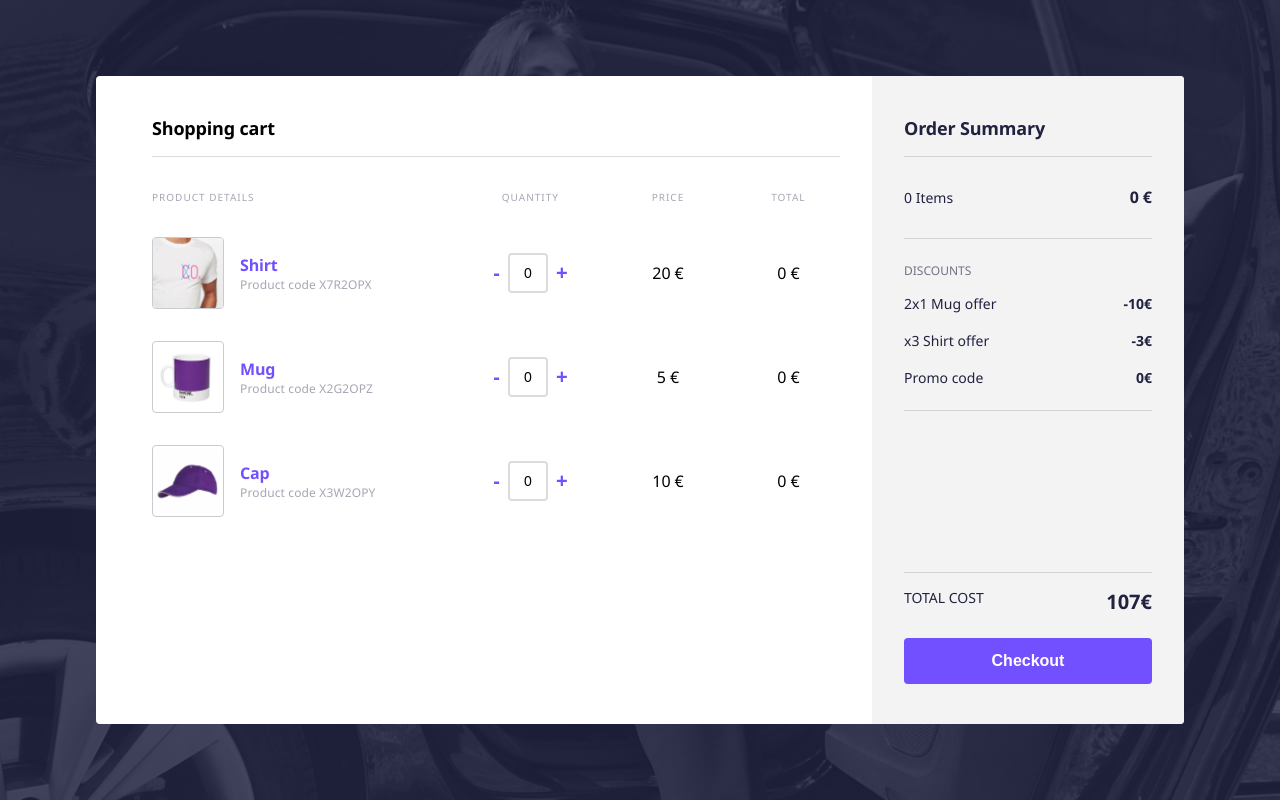
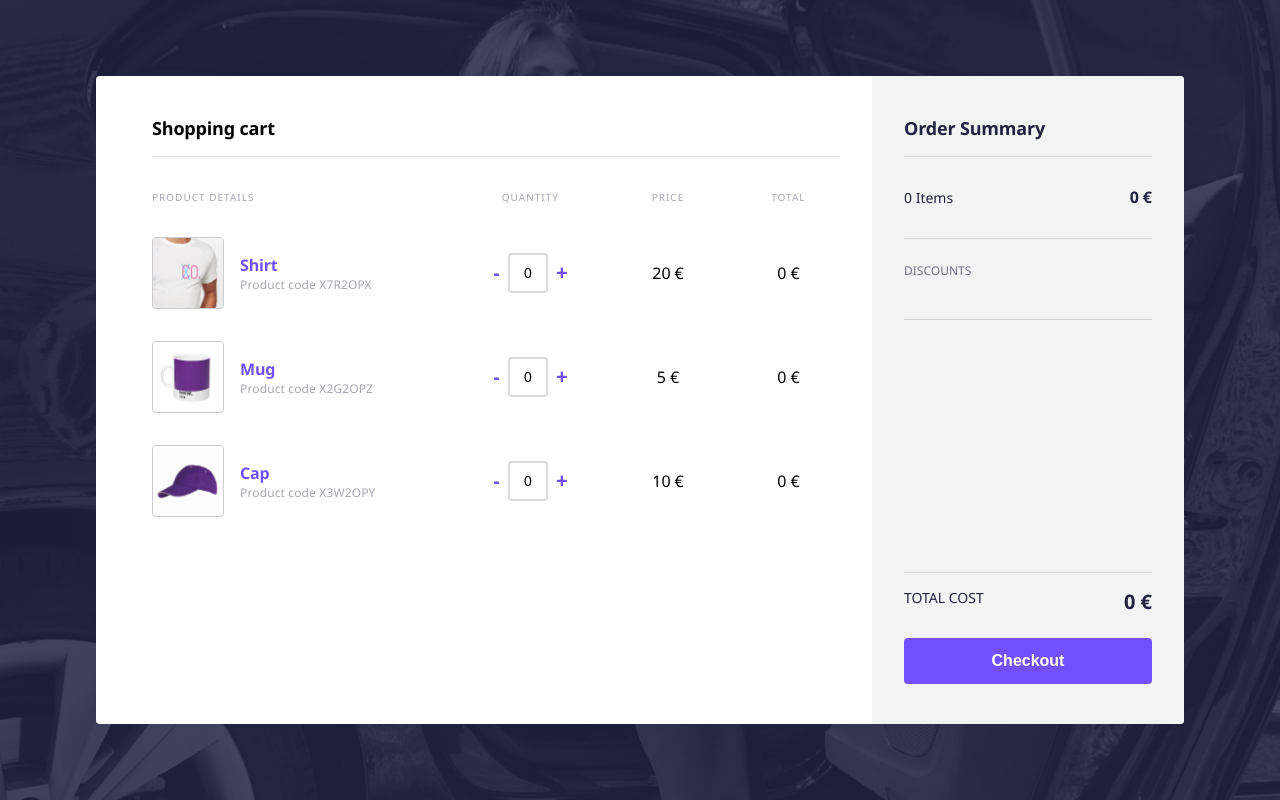
Before and after one commit to bviala/sct-test, a Vue app: page / in a window 1280 px wide. Built offline with nearby package versions, Linux system fonts and the light colour scheme.

Commit message:
discounts + final price

```diff
--- a/src/api/shop.js
+++ b/src/api/shop.js
@@ -22,3 +22,22 @@ export const products = [
     price: 10
   }
 ]
+
+const XplusYDiscountFactory = (X, Y) => (itemQuantity, itemPrice) => Math.trunc(itemQuantity / (X + Y)) * itemPrice
+const BulkDiscountFactory = (treshold, cut) => (itemQuantity, itemPrice) => itemQuantity >= treshold ? itemQuantity * itemPrice * cut : 0
+
+const TwoForOne = XplusYDiscountFactory(1, 1)
+const Bulk = BulkDiscountFactory(3, 0.05)
+
+export const discounts = [
+  {
+    scope: ['X7R2OPX', 'X3W2OPY'],
+    name: '2for1',
+    function: TwoForOne
+  },
+  {
+    scope: ['X7R2OPX', 'X3W2OPY'],
+    name: 'Bulk',
+    function: Bulk
+  }
+]
--- a/src/components/Shop.vue
+++ b/src/components/Shop.vue
@@ -28,48 +28,18 @@
         />
       </ul>
     </section>
-    <aside class="summary">
-      <h1 class="main">
-        Order Summary
-      </h1>
-      <ul class="summary-items wrapper border">
-        <li>
-          <span class="summary-items-number">{{ totalQuantity }} Items</span>
-          <span class="summary-items-price">{{ rawTotalCost }}<span class="currency">€</span></span>
-        </li>
-      </ul>
-      <div class="summary-discounts wrapper-half border">
-        <h2>Discounts</h2>
-        <ul>
-          <li><span>2x1 Mug offer</span><span>-10€</span></li>
-          <li><span>x3 Shirt offer</span><span>-3€</span></li>
-          <li><span>Promo code</span><span>0€</span></li>
-        </ul>
-      </div>
-      <div class="summary-total wrapper">
-        <ul>
-          <li>
-            <span class="summary-total-cost">Total cost</span><span class="summary-total-price">107€</span>
-          </li>
-        </ul>
-        <button type="submit">
-          Checkout
-        </button>
-      </div>
-    </aside>
+    <Summary />
   </main>
 </template>
 
 <script>
-import { mapState, mapGetters } from 'vuex'
+import { mapState } from 'vuex'
 import Product from '@/components/Product'
+import Summary from '@/components/Summary'
 
 export default {
-  components: { Product },
-  computed: {
-    ...mapState(['cart']),
-    ...mapGetters(['totalQuantity', 'rawTotalCost'])
-  },
+  components: { Product, Summary },
+  computed: mapState(['cart']),
   created () {
     this.$store.dispatch('initializeCart')
   }
--- /dev/null
+++ b/src/components/Summary.vue
@@ -0,0 +1,49 @@
+<template>
+  <aside class="summary">
+    <h1 class="main">
+      Order Summary
+    </h1>
+    <ul class="summary-items wrapper border">
+      <li>
+        <span class="summary-items-number">{{ totalQuantity }} Items</span>
+        <span class="summary-items-price">{{ rawTotalCost }}<span class="currency">€</span></span>
+      </li>
+    </ul>
+    <div class="summary-discounts wrapper-half border">
+      <h2>Discounts</h2>
+      <ul>
+        <li
+          v-for="discount in appliedDiscounts"
+          :key="discount.name"
+        >
+          <span>{{ discount.name }}</span>
+          <span>-{{ discount.value }} €</span>
+        </li>
+      </ul>
+    </div>
+    <div class="summary-total wrapper">
+      <ul>
+        <li>
+          <span class="summary-total-cost">Total cost</span>
+          <span class="summary-total-price">{{ finalTotalCost }}&nbsp;€</span>
+        </li>
+      </ul>
+      <button type="submit">
+        Checkout
+      </button>
+    </div>
+  </aside>
+</template>
+
+<script>
+import { mapGetters } from 'vuex'
+
+export default {
+  computed: mapGetters([
+    'totalQuantity',
+    'rawTotalCost',
+    'appliedDiscounts',
+    'finalTotalCost'
+  ])
+}
+</script>
--- a/src/store.js
+++ b/src/store.js
@@ -1,7 +1,7 @@
 import Vue from 'vue'
 import Vuex from 'vuex'
 
-import { products } from '@/api/shop'
+import { products, discounts } from '@/api/shop'
 
 Vue.use(Vuex)
 
@@ -19,16 +19,28 @@ export default new Vuex.Store({
       return Object.values(state.cart) // turn in an array
         .reduce((costAccumulator, product) => costAccumulator + product.quantity * product.price, 0)
     },
-    appliedDiscounts () {
-      // TODO
+    appliedDiscounts (state) {
+      return state.discounts.map(discount => { // for each type of discount
+        return discount.scope.map(product => { // for each product it applies to
+          return {
+            name: `${discount.name} ${state.cart[product].name} offer`,
+            value: discount.function(state.cart[product].quantity, state.cart[product].price)
+          }
+        })
+      })
+        .reduce((discountAccumulator, discount) => { // flatten the array of array
+          return discountAccumulator.concat(discount)
+        }, [])
+        .filter(discount => discount.value > 0)
     },
-    finalTotalCost () {
-      // TODO
+    finalTotalCost (state, getters) {
+      const totalDiscount = getters.appliedDiscounts.reduce((discountAccumulator, discount) => discountAccumulator + discount.value, 0)
+      return getters.rawTotalCost - totalDiscount
     }
   },
   mutations: {
-    setDiscounts (state) {
-      // TODO
+    setDiscounts (state, { discounts }) {
+      state.discounts = discounts
     },
     setCart (state, { cart }) {
       state.cart = cart
@@ -51,6 +63,8 @@ export default new Vuex.Store({
         }
       }
       commit('setCart', { cart })
+
+      commit('setDiscounts', { discounts })
     }
   }
 })
```
